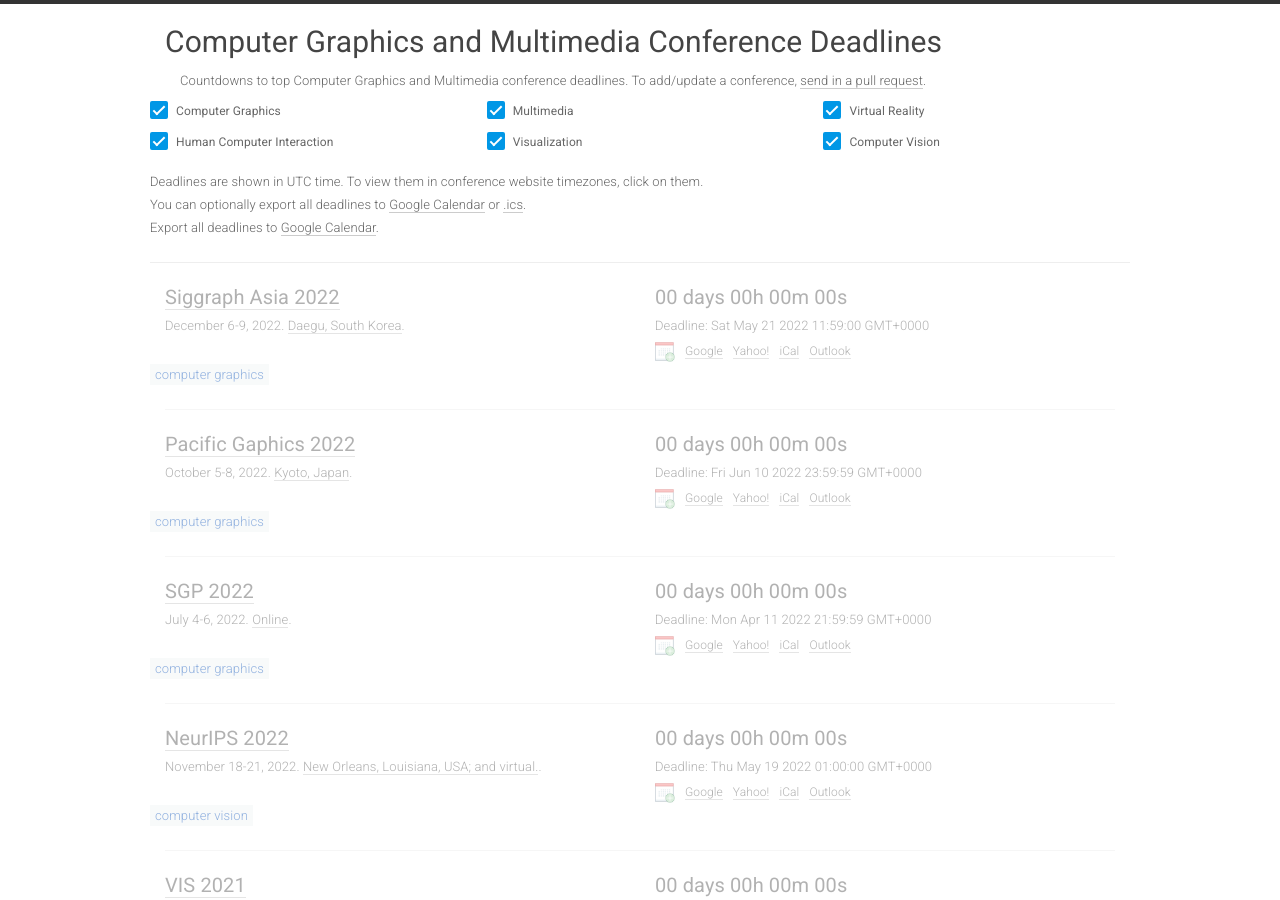
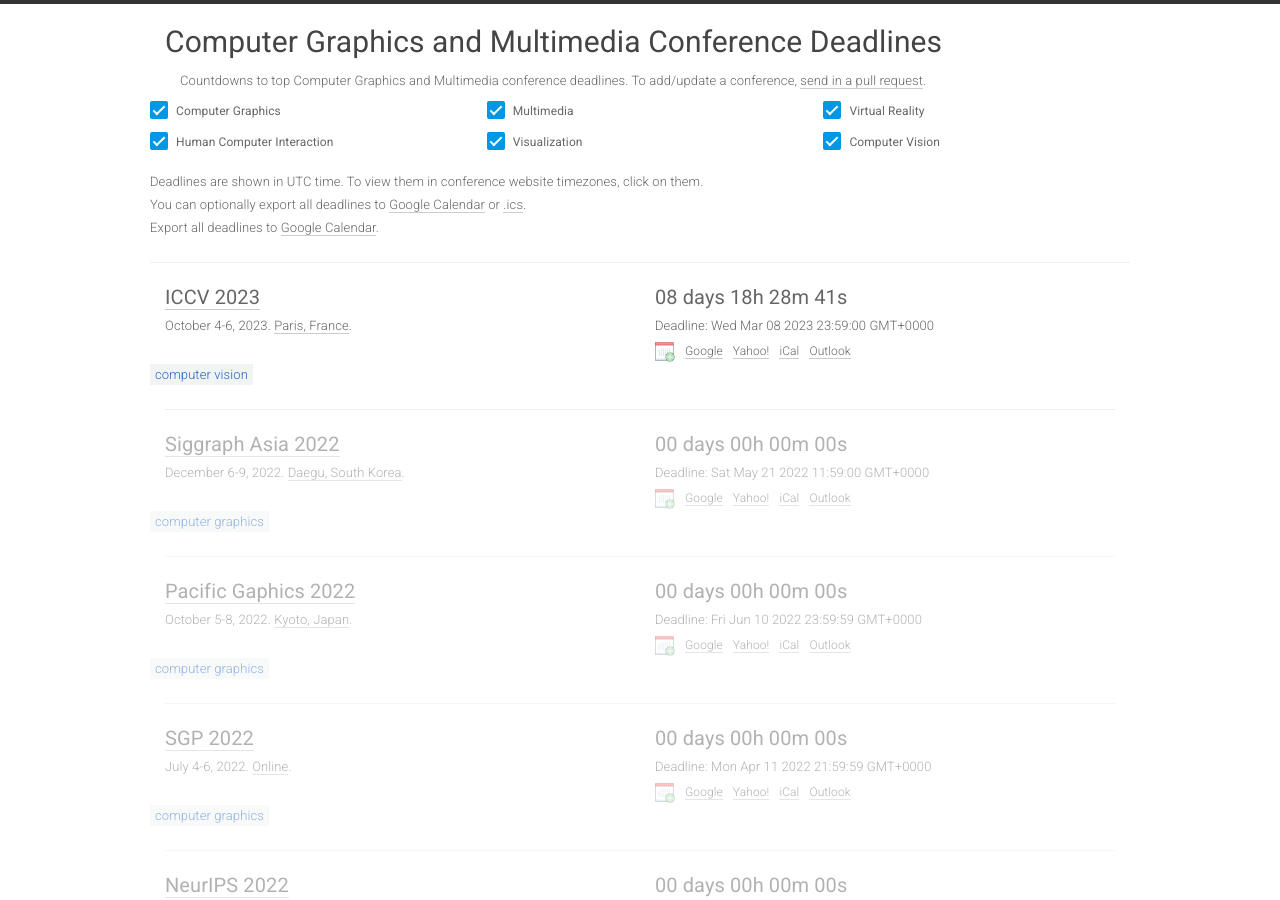
Before and after one commit to JianweiHu94/cgm-deadlines, a Jekyll site: the page built from index.html, in a window 1280 px wide and 900 px high. Built offline with Jekyll 4.4.1, drawn with Linux system fonts in a browser that asks for light colours; nearby versions of some CDN libraries.

Commit message:
Update conferences.yml

```diff
--- a/_data/conferences.yml
+++ b/_data/conferences.yml
@@ -1,5 +1,14 @@
 ---
 
+- title: ICCV
+  year: 2023
+  id: iccv2023
+  link: https://iccv2023.thecvf.com/
+  deadline: '2023-03-08 23:59:00'
+  timezone: GMT
+  date: October 4-6, 2023
+  place: Paris, France
+  sub: CV
 
 - title: Siggraph Asia
   year: 2022
```
